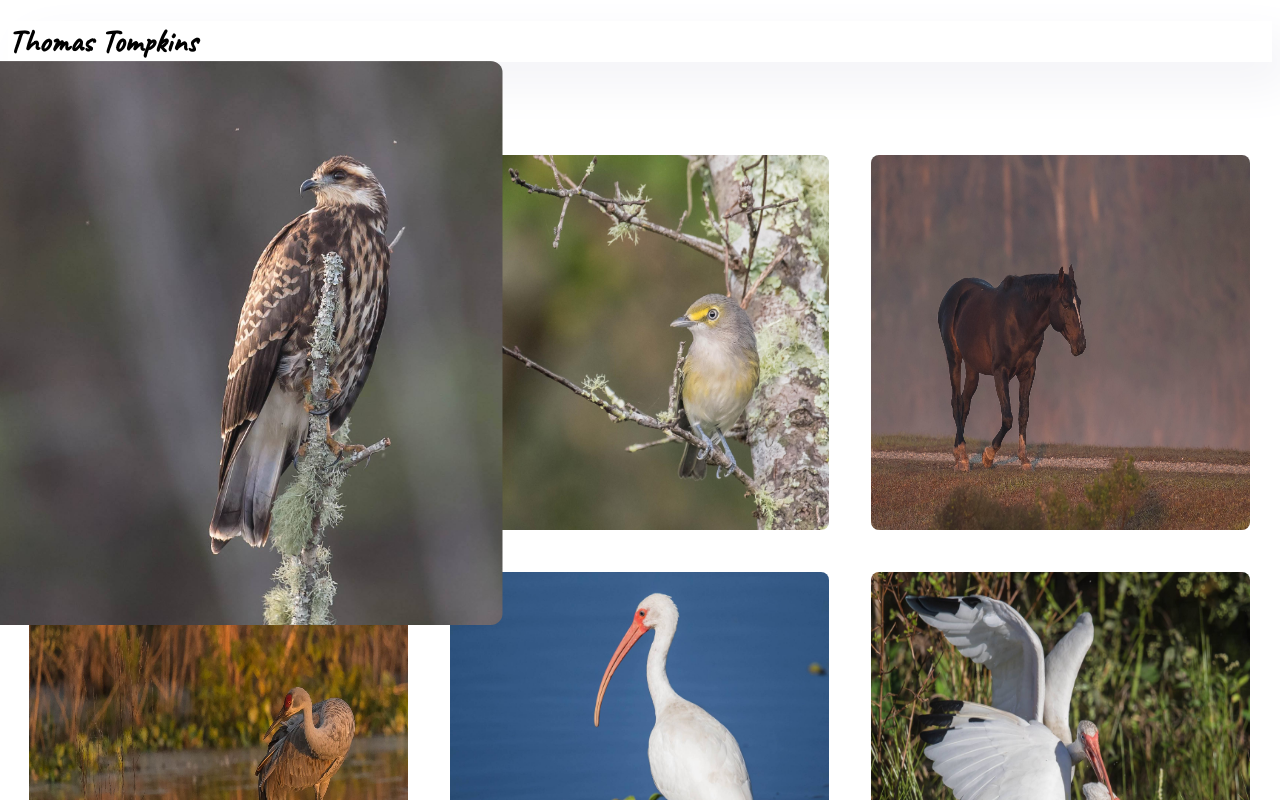
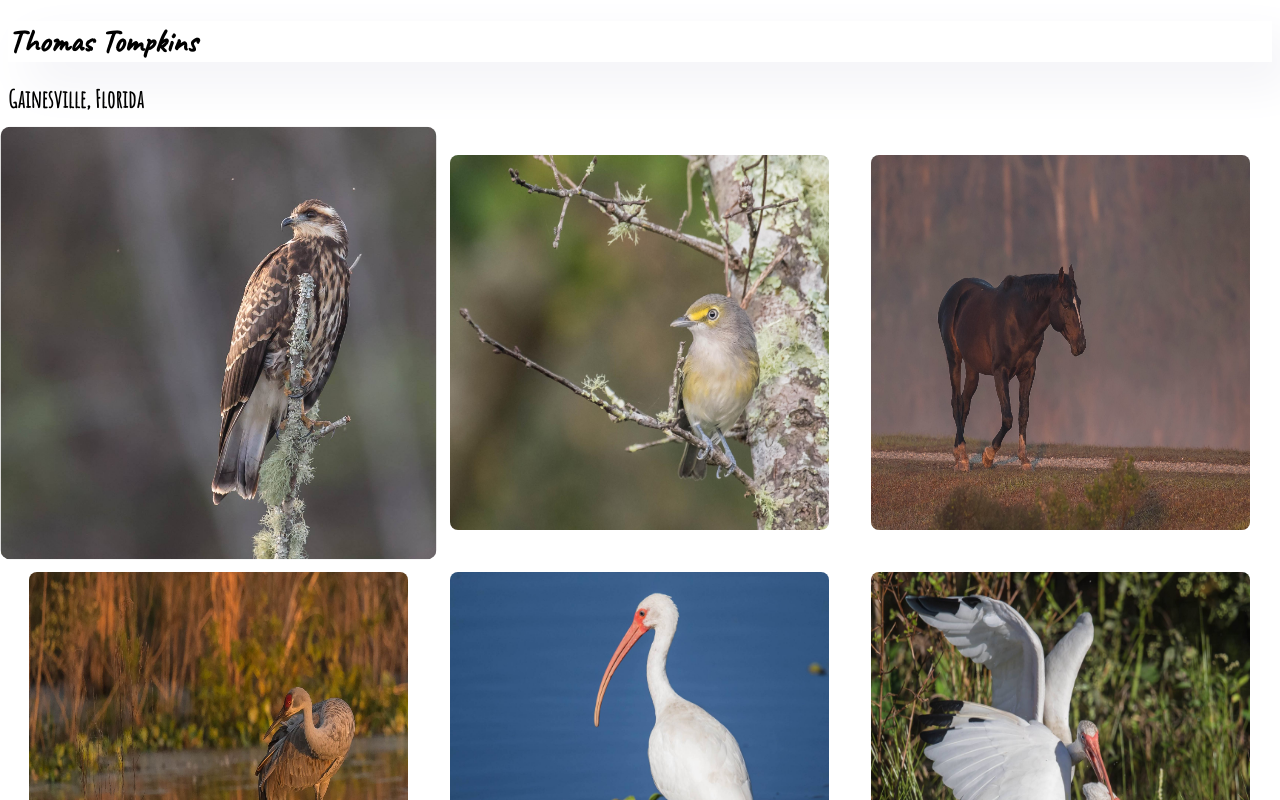
Before and after one commit to ChelseaTompkins/floridawildlife, a plain HTML site: page index.html in a window 1280 px wide. In both pictures the pointer is over the picture 218 px from the left and 342 px from the top of the page. Shown: the top 800 px of the page. Drawn offline with Linux system fonts and the light colour scheme.

Commit message:
Adjusted images

```diff
--- a/imgGallery.css
+++ b/imgGallery.css
@@ -15,10 +15,10 @@ img {
 }
 
 img:hover{
-  -webkit-transform: scale(1.5);
-  -moz-transform: scale(1.5);
-  -o-transform: scale(1.5);
-  transform: scale(1.5);
+  -webkit-transform: scale(1.15);
+  -moz-transform: scale(1.15);
+  -o-transform: scale(1.15);
+  transform: scale(1.15);
   -webkit-transition: all .4s ease-in-out;
   -moz-transition: all .4s ease-in-out;
   -o-transition: all .4s ease-in-out;
```
